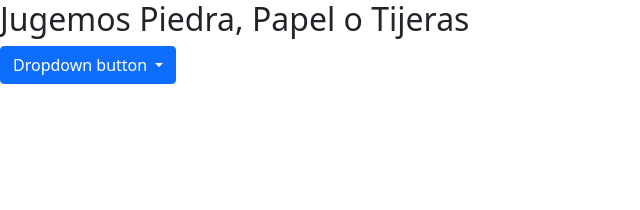
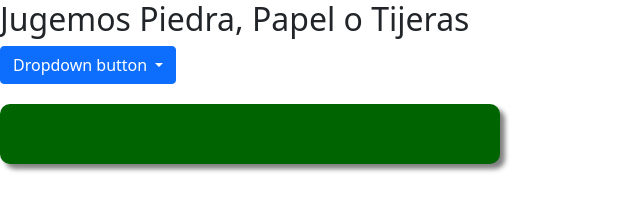
Before and after one commit to Kherna32/Estudio-Git, a plain HTML site: page manotijera.html in a window 1280 px wide. Shown: the whole page, without its empty margins (0-640 px from the left). Drawn offline with Linux system fonts and the light colour scheme.

Commit message:
usamos estilos en la caja de respuesta

```diff
--- a/manotijera.html
+++ b/manotijera.html
@@ -7,7 +7,22 @@
     <title>Document</title>
     <link rel="stylesheet" href="bootstrap/css/bootstrap.min.css"/>
     <script  src="bootstrap/js/bootstrap.bundle.min.js" ></script>
-
+    <style>
+        #Resp{
+           width: 500px;
+           height: 60px;
+           background-color: darkgreen;
+           color:white;
+           font-size: large;
+           font-weight: bold;
+           border-style: solid 1px solid green;
+           border-radius: 10px;
+           box-shadow: 5px 5px 5px gray ;
+        }
+        .dropdown{
+            margin-bottom: 20px;
+        }
+    </style>
     <script>
         var opciones=["Piedra","Papel","Tijera"];
         function Juego(data){
@@ -65,6 +80,7 @@
           <li><a class="dropdown-item" href="#" onclick="Juego(this.text)">Tijera</a></li>
         </ul>
       </div>
+
     <div id="Resp"></div>
 </body>
 </html>
```
